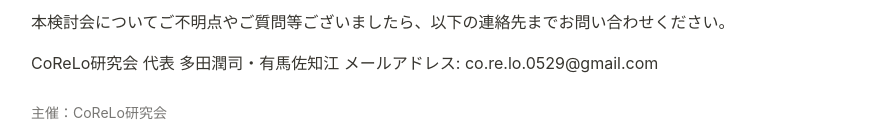
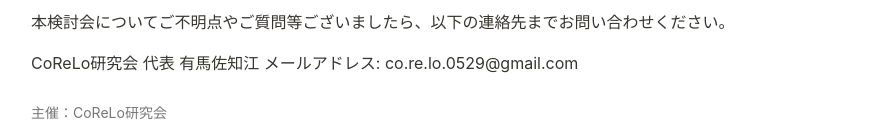
Before and after one commit to sa014chi620-netizen/corelo-site, an Eleventy site: page src/seminans.md in a window 1280 px wide. Shown: the part 2427-2567 px from the top of the page, without its empty margins (183-1074 px from the left). Built offline with nearby package versions, Linux system fonts and the light colour scheme; Eleventy itself is replaced by a stand-in of ours; files that its build step writes are made by us from their sources.

Commit message:
Update ページ “seminans”

```diff
--- a/src/seminans.md
+++ b/src/seminans.md
@@ -82,7 +82,7 @@ CoReLo研究会セミナンスは臨床歴が比較的短めの心理士が集
 
 本検討会についてご不明点やご質問等ございましたら、以下の連絡先までお問い合わせください。
 
-CoReLo研究会 代表 多田潤司・有馬佐知江
+CoReLo研究会 代表 有馬佐知江
 メールアドレス: co.re.lo.0529@gmail.com
 
 <p style="color: var(--color-text-muted); font-size: 14px; margin-top: 24px;">主催：CoReLo研究会</p>
```
